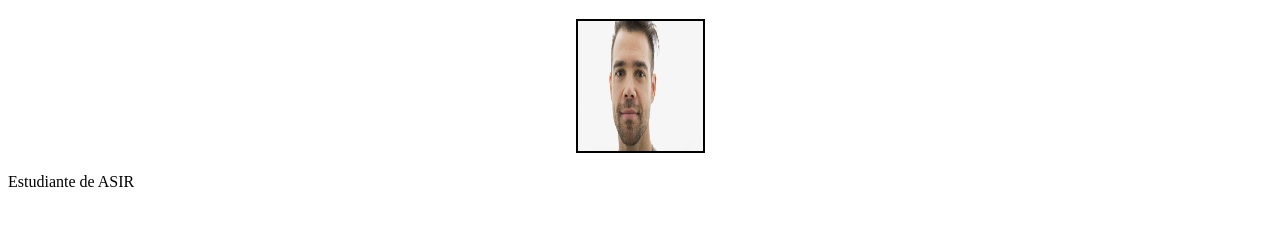
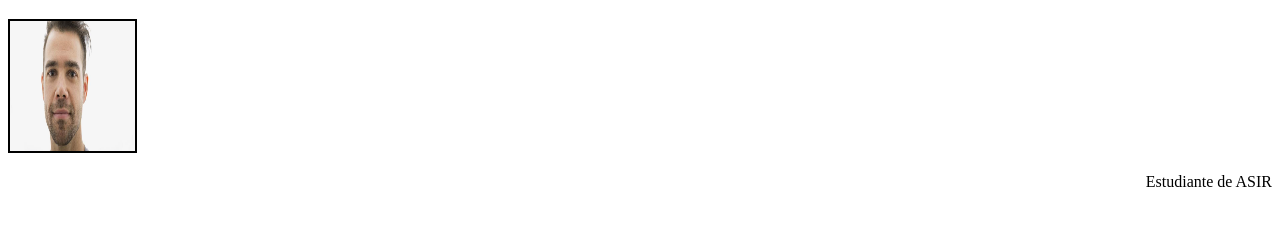
Before and after one commit to victorpp12/currriculum, a plain HTML site: page index.html in a window 1280 px wide. Shown: the part 67-292 px from the top of the page. Drawn offline with Linux system fonts and the light colour scheme.

Commit message:
Update index.html

```diff
--- a/index.html
+++ b/index.html
@@ -12,12 +12,12 @@
 	</head>
 	<body>
 		<h1>Victor Perez Pedrosa</h1>
-		<center>
+		<right>
 	<img src=lool.jpg
 		width=125 height=130
 		border="2px">
-			<p style="text-align: center<strong>Estudiante de ASIR</strong></p>
-		</center>
+			<p style="text-align: right;<strong>Estudiante de ASIR</strong></p>
+		</right>
 
 	</body>
 </html>
```
